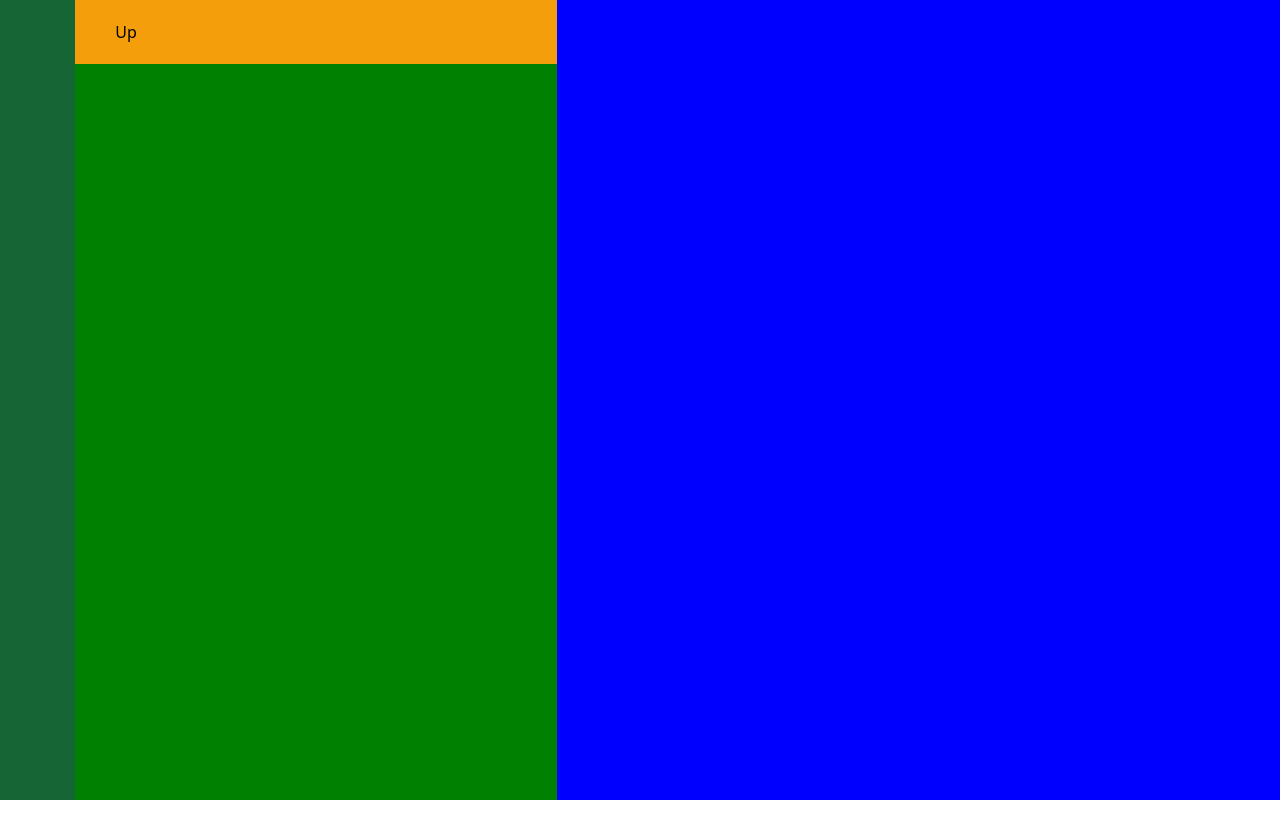
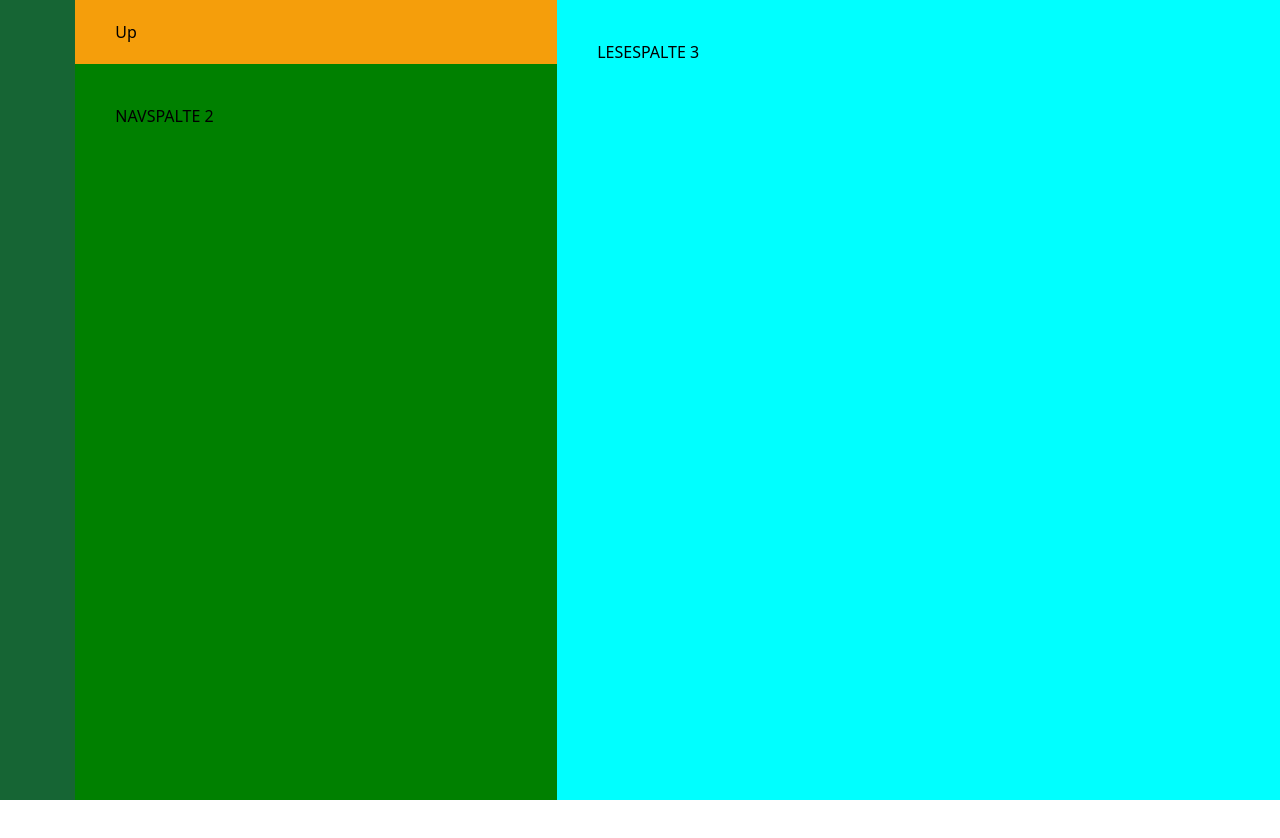
Before and after one commit to PSE-Team-TeXLa/texla-frontend, a SvelteKit app: page /standard_view in a window 1280 px wide. Shown: the top 838 px of the page. Before the commit the page ends 800 px from the top, so only its background shows below. Built offline with nearby package versions, Linux system fonts and the light colour scheme.

Commit message:
Add TreeContainer

```diff
--- a/src/components/buttons/UpButton.svelte
+++ b/src/components/buttons/UpButton.svelte
@@ -1 +1,10 @@
-<button>Up</button>
+<script>
+    import { currentNavLayer } from "../../globals/Variables.ts";
+
+    function upLayer() {
+        if ($currentNavLayer > 0)
+            currentNavLayer.update((n) => n - 1)
+    }
+</script>
+
+<button on:click={upLayer}>Up</button>
--- a/src/components/node_columns/NavigationColumn.svelte
+++ b/src/components/node_columns/NavigationColumn.svelte
@@ -1,7 +1,7 @@
 <script>
     import StandardColumn from "./StandardColumn.svelte";
     import UpButton from "../buttons/UpButton.svelte";
-    import StandardDocumentNode from "../standard_nodes/StandardDocumentNode.svelte";
+    import StandardDocumentNode from "./TreeContainer.svelte";
 
     export let width;
 </script>
@@ -11,5 +11,5 @@
     <div class="h-16 flex p-4 pl-10 justify-start items-center bg-amber-500">
         <UpButton />
     </div>
-    <StandardDocumentNode />
+    <StandardDocumentNode buttonsOnly={true}/>
 </StandardColumn>
--- a/src/components/node_columns/ReadColumn.svelte
+++ b/src/components/node_columns/ReadColumn.svelte
@@ -1,9 +1,10 @@
 <script>
     import StandardColumn from "./StandardColumn.svelte";
+    import StandardDocumentNode from "./TreeContainer.svelte";
 
     export let width;
 </script>
 
-<StandardColumn --bgcolor="blue" --c-width={width} >
-    <slot />
+<StandardColumn --bgcolor="cyan" --c-width={width} >
+    <StandardDocumentNode buttonsOnly={false} />
 </StandardColumn>
--- /dev/null
+++ b/src/components/node_columns/TreeContainer.svelte
@@ -0,0 +1,19 @@
+<script>
+    import StandardSegmentNode from "../standard_nodes/StandardSegmentNode.svelte";
+    import { currentNavLayer } from "../../globals/Variables.ts";
+
+    export let buttonsOnly;
+
+    $: currentReadLayer = $currentNavLayer + 1;
+</script>
+
+<div class="h-full w-full p-10">
+
+{#if buttonsOnly}
+    NAVSPALTE {$currentNavLayer}
+    <svelte:component this={StandardSegmentNode}></svelte:component>
+
+{:else}
+    LESESPALTE {currentReadLayer}
+{/if}
+</div>
--- a/src/globals/Variables.ts
+++ b/src/globals/Variables.ts
@@ -1,4 +1,4 @@
 import {writable} from "svelte/store";
 
-export const currentLayer = writable(2);
+export const currentNavLayer = writable(2);
 export const isEditorActive = writable(false);
```
Also changed, not shown: src/components/standard_nodes/StandardDocumentNode.svelte (deleted).
